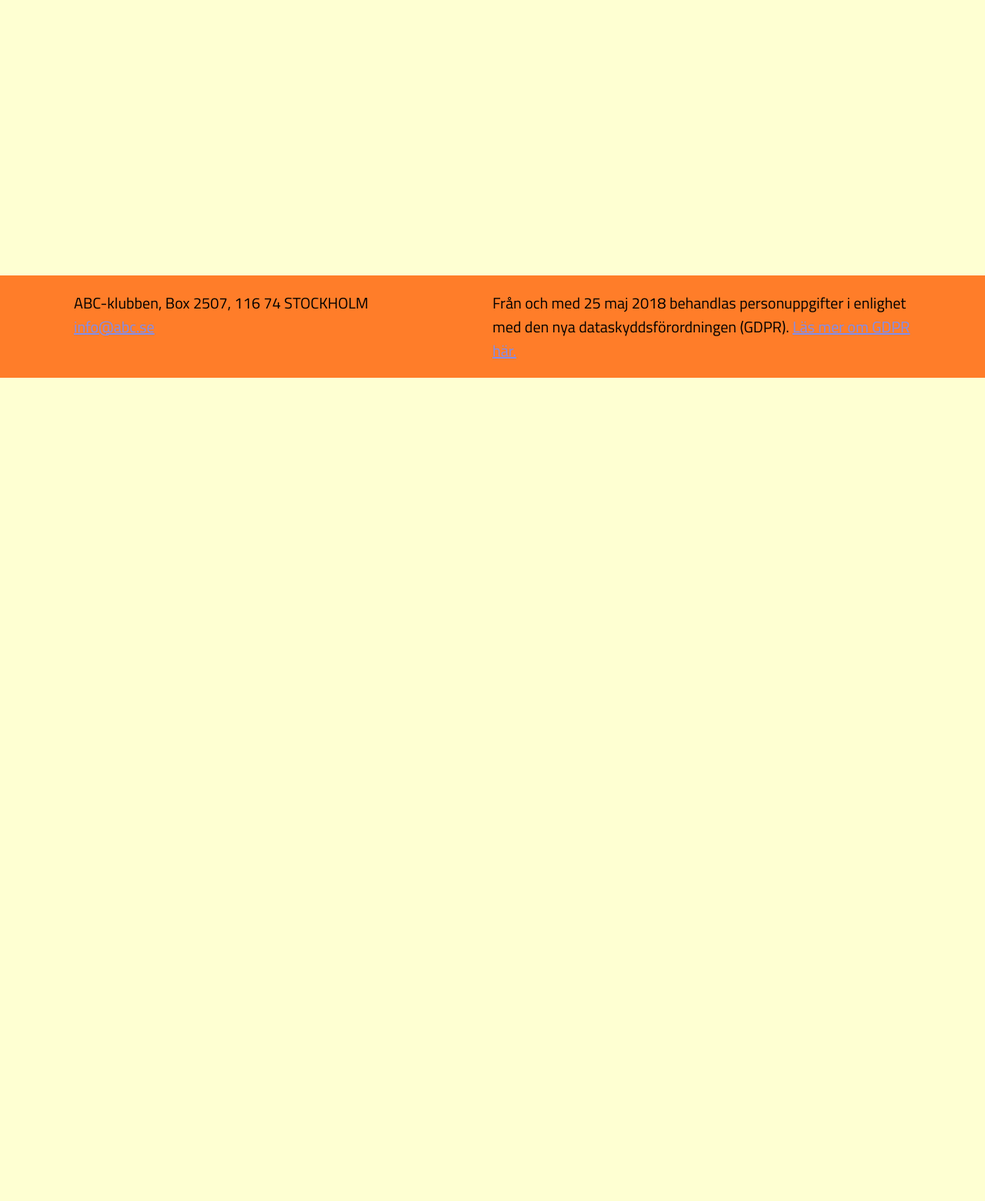
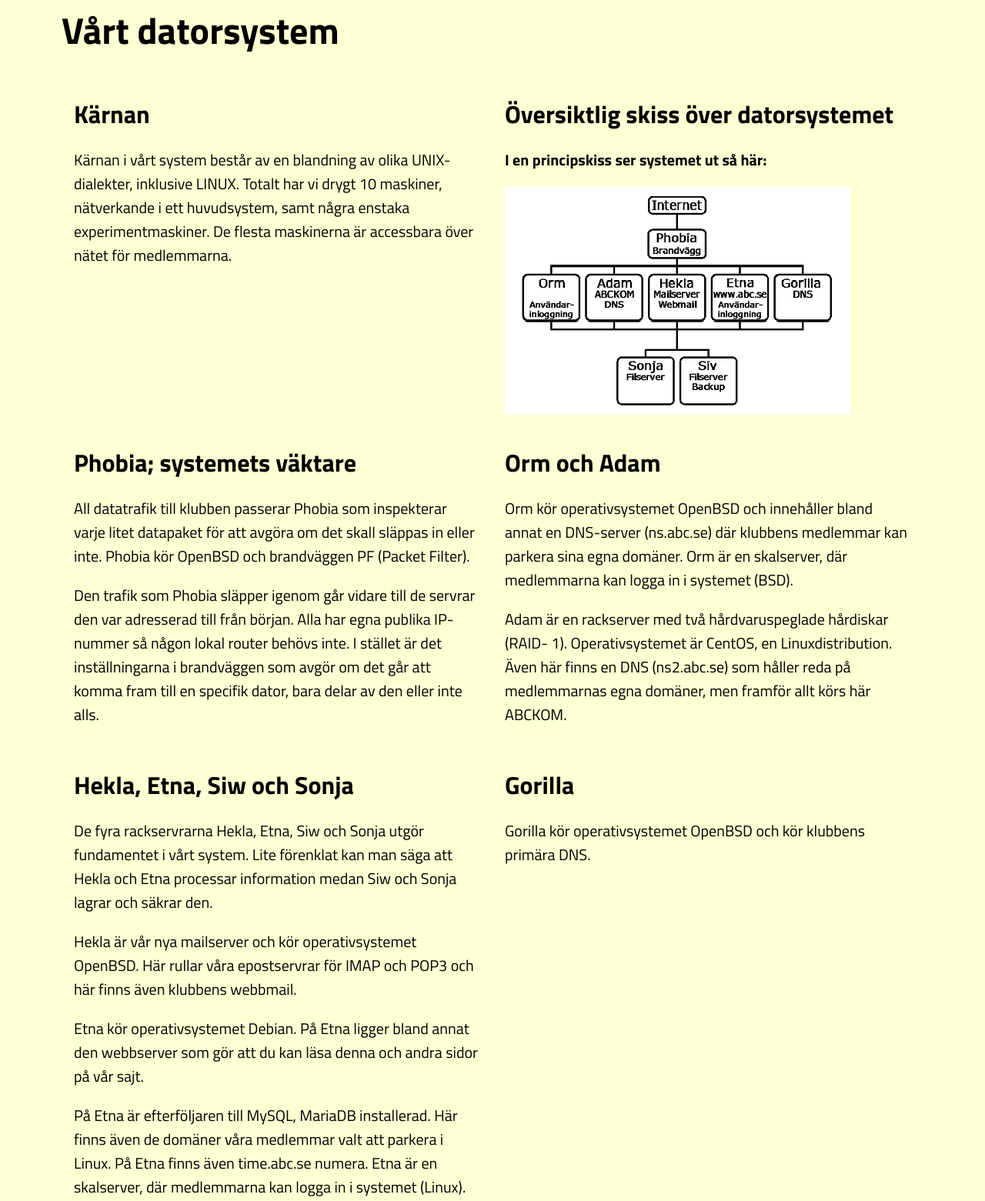
Before and after one commit to Klas05/WEBB2_Projekt, a website: page html/pcsystems.html in a window 1280 px wide. Shown: the part 309-1870 px from the top of the page at 77% size. Before the commit the page ends 800 px from the top, so only its background shows below. Drawn offline with nearby package versions, Linux system fonts and the light colour scheme.

```diff
--- a/html/pcsystems.html
+++ b/html/pcsystems.html
@@ -44,6 +44,109 @@
         <p class="abc">ABC</p>
         <p class="club">Klubben</p>
       </div>
+      <div class="content">
+        <h1>Vårt datorsystem</h1>
+        <section class="wrapper pcsystem">
+          <article>
+            <h2>Kärnan</h2>
+            <p>
+              Kärnan i vårt system består av en blandning av olika
+              UNIX-dialekter, inklusive LINUX. Totalt har vi drygt 10 maskiner,
+              nätverkande i ett huvudsystem, samt några enstaka
+              experimentmaskiner. De flesta maskinerna är accessbara över nätet
+              för medlemmarna.
+            </p>
+          </article>
+          <article>
+            <h2>Översiktlig skiss över datorsystemet</h2>
+            <p><b>I en principskiss ser systemet ut så här:</b></p>
+            <img
+              src="/images/datorsystem.png"
+              alt="Skiss över vårat datorsystem"
+              title="Skiss över vårat datorsystem"
+            />
+          </article>
+          <article>
+            <h2>Phobia; systemets väktare</h2>
+            <p>
+              All datatrafik till klubben passerar Phobia som inspekterar varje
+              litet datapaket för att avgöra om det skall släppas in eller inte.
+              Phobia kör OpenBSD och brandväggen PF (Packet Filter).
+            </p>
+            <p>
+              Den trafik som Phobia släpper igenom går vidare till de servrar
+              den var adresserad till från början. Alla har egna publika
+              IP-nummer så någon lokal router behövs inte. I stället är det
+              inställningarna i brandväggen som avgör om det går att komma fram
+              till en specifik dator, bara delar av den eller inte alls.
+            </p>
+          </article>
+          <article>
+            <h2>Orm och Adam</h2>
+            <p>
+              Orm kör operativsystemet OpenBSD och innehåller bland annat en
+              DNS-server (ns.abc.se) där klubbens medlemmar kan parkera sina
+              egna domäner. Orm är en skalserver, där medlemmarna kan logga in i
+              systemet (BSD).
+            </p>
+            <p>
+              Adam är en rackserver med två hårdvaruspeglade hårdiskar (RAID-
+              1). Operativsystemet är CentOS, en Linuxdistribution. Även här
+              finns en DNS (ns2.abc.se) som håller reda på medlemmarnas egna
+              domäner, men framför allt körs här ABCKOM.
+            </p>
+          </article>
+          <article>
+            <h2>Hekla, Etna, Siw och Sonja</h2>
+            <p>
+              De fyra rackservrarna Hekla, Etna, Siw och Sonja utgör fundamentet
+              i vårt system. Lite förenklat kan man säga att Hekla och Etna
+              processar information medan Siw och Sonja lagrar och säkrar den.
+            </p>
+            <p>
+              Hekla är vår nya mailserver och kör operativsystemet OpenBSD. Här
+              rullar våra epostservrar för IMAP och POP3 och här finns även
+              klubbens webbmail.
+            </p>
+            <p>
+              Etna kör operativsystemet Debian. På Etna ligger bland annat den
+              webbserver som gör att du kan läsa denna och andra sidor på vår
+              sajt.
+            </p>
+            <p>
+              På Etna är efterföljaren till MySQL, MariaDB installerad. Här
+              finns även de domäner våra medlemmar valt att parkera i Linux. På
+              Etna finns även time.abc.se numera. Etna är en skalserver, där
+              medlemmarna kan logga in i systemet (Linux).
+            </p>
+            <p>
+              Siw och Sonja är våra två NAS-servrar (Network Attached Storage).
+              De är av fabrikat Qnap och har varsin AMD Opteron 64-bitars
+              processor på 1600 MHz och fyra hårddiskar vardera på 400 GB styck.
+              Med en basal installation av operativsystemet FreeBSD utgör de
+              fullgoda servrar i sig själva, men i vårt system har de bara till
+              uppgift att lagra och säkra våra medlemmars information.
+            </p>
+          </article>
+          <article>
+            <h2>Gorilla</h2>
+            <p>
+              Gorilla kör operativsystemet OpenBSD och kör klubbens primära DNS.
+            </p>
+          </article>
+          <article>
+            <h2>Inloggningsvägen</h2>
+            <p>
+              Alla medlemmar har användar-id och lösenord till Orm och Etna.
+              Vilken man än loggar in på har man tillgång till samma filer
+              eftersom de NFS-monteras från Siw på den dator man loggat in på.
+              Det innebär att man kan köra i tre skilda operativsystem.
+              Programmen körs på den dator man loggat in på men filerna sparas
+              på Sonja.
+            </p>
+          </article>
+        </section>
+      </div>
     </main>
     <footer>
       <p>
--- a/main.scss
+++ b/main.scss
@@ -22,6 +22,10 @@
 
 h2 {
   font-size: 2rem;
+}
+
+h1 {
+  font-size: 3rem;
 }
 
 a {
@@ -117,6 +121,12 @@
     h2 {
       margin-top: 0px;
     }
+    .wrapper.pcsystem {
+      grid-template-columns: repeat(auto-fit, minmax(500px, 1fr));
+      img {
+        max-width: calc(500px - 2rem);
+      }
+    }
     .wrapper {
       display: grid;
       grid-template-columns: repeat(auto-fit, minmax(400px, 1fr));
@@ -124,7 +134,7 @@
         margin: 0;
       }
       article {
-        padding-right: 2rem;
+        padding: 1rem;
       }
     }
   }
```
Also changed, not shown: html/benefits.html (+11 -11 lines), html/board.html (+5 -5 lines), index.html (+1 -1 lines), images/datorsystem.png (added), main.css, 1 other file.
